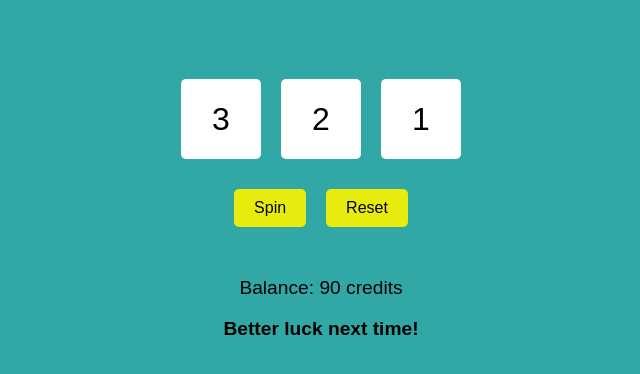
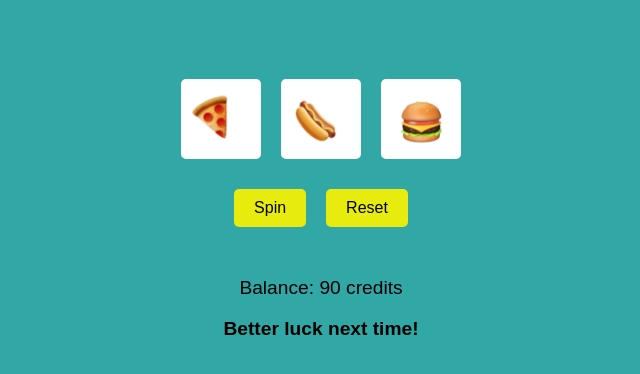
Before and after one commit to Devin-Elhefe/Project-1, a plain HTML site: page index.html in a window 1280 px wide. Both pictures are taken after a click on the button "Spin". Shown: the part 282-656 px from the top of the page, without its empty margins (319-959 px from the left). Drawn offline with Linux system fonts and the light colour scheme.

Commit message:
Almost there

```diff
--- a/css/style.css
+++ b/css/style.css
@@ -79,3 +79,9 @@ button:hover {
     margin-top: 10px;
     font-weight: bold;
 }
+
+.reel img {
+    width: 60px;
+    height: 60px;
+    object-fit: cover;
+}
--- a/index.html
+++ b/index.html
@@ -11,9 +11,15 @@
      <h1>Coolest Slot Game</h1>
     <div class="slot-machine">
         <div class="reels">
-            <div class="reel" id="reel1"></div>
-            <div class="reel" id="reel2"></div>
-            <div class="reel" id="reel3"></div>
+            <div class="reel">
+                <img id="reel1" src="assets/Burger.png" alt="Reel1">
+            </div>
+            <div class="reel">
+                <img id="reel2" src="assets/Hotdog.png" alt="Reel2">
+            </div>
+            <div class="reel">
+                <img id="reel3" src="assets/Pizza.png" alt="Reel3">
+            </div>
     </div>
     <div class="controls">
         <button id="spinButton">Spin</button>
--- a/js/app.js
+++ b/js/app.js
@@ -3,7 +3,11 @@ console.log("Slot machine game");
 /*-------------------------------- Constants --------------------------------*/
 let balance = 100;
 let betAmount = 10;
-const symbols = ['1', '2', '3'];
+const symbols = [
+    'assets/Burger.png',
+    'assets/Hotdog.png',
+    'assets/Pizza.png'
+];
 
 
 /*-------------------------------- Functions --------------------------------*/
@@ -13,6 +17,7 @@ function spinReels() {
         let reel1 = getRandomSymbol();
         let reel2 = getRandomSymbol();
         let reel3 = getRandomSymbol();
+        // console.log(reel1, reel2, reel3);
         displayReels(reel1, reel2, reel3);
         checkWin(reel1, reel2, reel3);
     } else {
@@ -26,7 +31,7 @@ function getRandomSymbol() {
 }
 
 function checkWin(reel1, reel2, reel3) {
-    if (reel1 === reel3 && reel2 === reel3) {
+    if (reel1 === reel2 && reel2 === reel3) {
     let jackpot = betAmount * 10;
     balance += jackpot;
     displayMessage('Jackpot! You Won ' + jackpot + 'credits!');
@@ -52,9 +57,9 @@ function updateBalanceDisplay() {
 }
 
 function clearReels() {
-    document.getElementById('reel1').textContent = '1';
-    document.getElementById('reel2').textContent = '2';
-    document.getElementById('reel3').textContent = '3';
+    document.getElementById('reel1').src = 'assets/Burger.png';
+    document.getElementById('reel2').src = 'assets/Hotdog.png';
+    document.getElementById('reel3').src = 'assets/Pizza.png';
 }
 
 function displayMessage(message) {
@@ -64,9 +69,9 @@ function displayMessage(message) {
 /*------------------------ Cached Element References ------------------------*/
 
 function displayReels(reel1, reel2, reel3) {
-    document.getElementById('reel1').textContent = reel1;
-    document.getElementById('reel2').textContent = reel2;
-    document.getElementById('reel3').textContent = reel3;
+    document.getElementById('reel1').src = reel1;
+    document.getElementById('reel2').src = reel2;
+    document.getElementById('reel3').src = reel3;
 }
 
 /*----------------------------- Event Listeners -----------------------------*/
```
Also changed, not shown: assets/Burger.png (added), assets/Hotdog.png (added), assets/Pizza.png (added).
